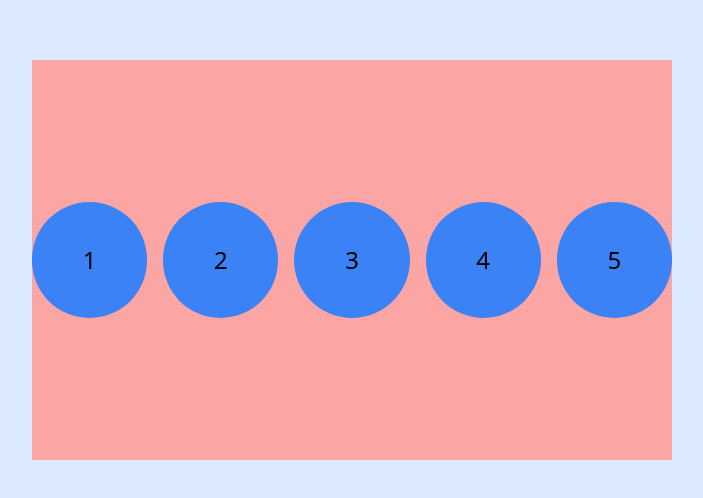
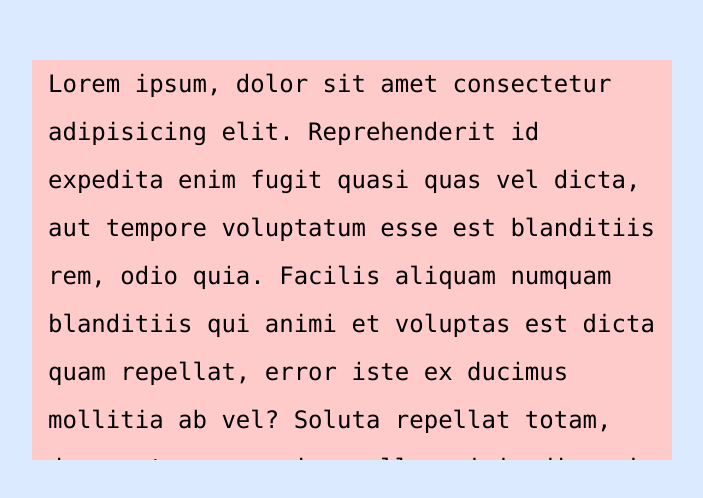
Before and after one commit to NeilYeTAT/LearnCSSuseReact-Tailwind, a React (Vite) app: page / in a window 1280 px wide. Shown: the part 140-638 px from the top of the page, without its empty margins (288-991 px from the left). Built offline with nearby package versions, Linux system fonts and the light colour scheme.

Commit message:
day 2, horizontal progress bar

```diff
--- a/package.json
+++ b/package.json
@@ -11,6 +11,7 @@
   },
   "dependencies": {
     "clsx": "^2.1.1",
+    "framer-motion": "^11.11.9",
     "react": "^18.3.1",
     "react-dom": "^18.3.1"
   },
--- a/src/App.tsx
+++ b/src/App.tsx
@@ -1,4 +1,4 @@
-import FuckCSS from './components/day1-only-one/FuckCSS'
+import FuckCSS from './components/day2-horizon-progress/FuckCSS'
 
 function App() {
   return (
--- /dev/null
+++ b/src/components/day2-horizon-progress/FuckCSS.tsx
@@ -0,0 +1,52 @@
+import { motion, useScroll, useSpring } from 'framer-motion'
+import { useRef } from 'react'
+
+export default function FuckCSS() {
+  const scrollRef = useRef(null)
+  const { scrollYProgress } = useScroll({ container: scrollRef })
+
+  const scaleX = useSpring(scrollYProgress, {
+    stiffness: 100,
+    damping: 30,
+    restDelta: 0.001,
+  })
+
+  return (
+    <>
+      <motion.div
+        style={{ scaleX: scaleX }}
+        className="h-4 bg-green-400 origin-left fixed w-full"
+      />
+      <div className="h-1/2 w-1/2 m-auto bg-red-200  overflow-hidden">
+        <div
+          className="text-2xl font-light leading-loose h-full w-full px-4 font-mono overflow-y-scroll"
+          ref={scrollRef}
+        >
+          Lorem ipsum, dolor sit amet consectetur adipisicing elit.
+          Reprehenderit id expedita enim fugit quasi quas vel dicta, aut tempore
+          voluptatum esse est blanditiis rem, odio quia. Facilis aliquam numquam
+          blanditiis qui animi et voluptas est dicta quam repellat, error iste
+          ex ducimus mollitia ab vel? Soluta repellat totam, deserunt eos,
+          maxime nulla reiciendis quis debitis nostrum consequatur praesentium
+          omnis consectetur, inventore odit quod delectus beatae atque molestias
+          rem vero minima repellendus? Non eligendi impedit esse odio aliquam,
+          commodi nisi quam quia eum obcaecati autem. Exercitationem dolores
+          blanditiis recusandae, dolore veritatis excepturi ut non, expedita
+          nihil praesentium quia veniam aliquam tenetur. Lorem ipsum, dolor sit
+          amet consectetur adipisicing elit. Ullam veritatis accusamus ex
+          ducimus, perspiciatis iusto dolorem, dignissimos ipsum sapiente
+          commodi quia optio quod? Magni inventore mollitia atque, praesentium
+          voluptate sunt quia cupiditate, doloremque nihil culpa molestiae
+          quibusdam sint ipsa adipisci doloribus quasi quaerat amet ex,
+          assumenda enim quod minus accusamus suscipit repellendus. Labore sunt
+          saepe quod consectetur doloribus optio in quidem veritatis, voluptates
+          ducimus omnis nisi numquam voluptatibus eius officiis voluptate
+          corrupti aliquid amet modi tenetur soluta, deserunt voluptatem neque.
+          Cum optio accusantium quam recusandae, nulla laborum sequi rem ea quia
+          soluta distinctio error similique quas pariatur laudantium, eaque
+          nisi!
+        </div>
+      </div>
+    </>
+  )
+}
```
Also changed, not shown: 1 other file (tests, documents, lock files or other folders).
